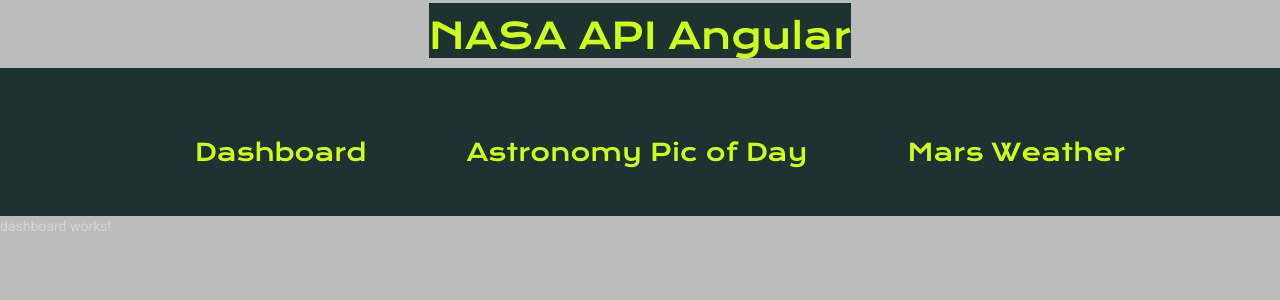
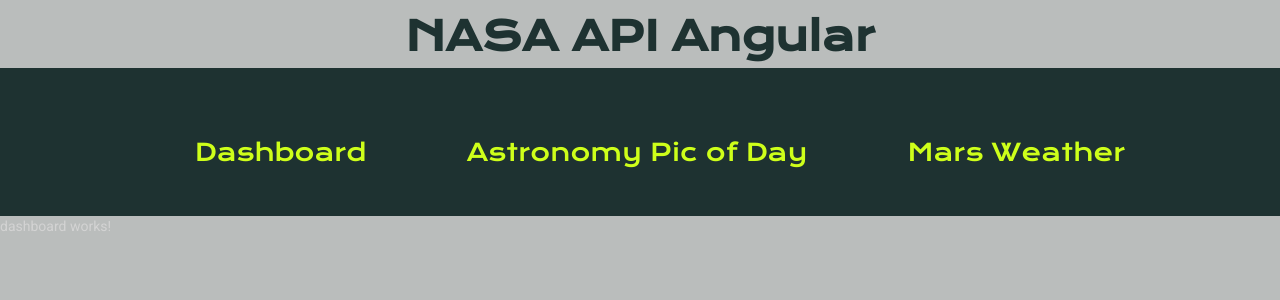
Before and after one commit to isaak-treat/NASA-API-Angular, an Angular app: page /dashboard in a window 1280 px wide. Shown: the top 300 px of the page. Built offline with nearby package versions, Linux system fonts and the light colour scheme.

Commit message:
Updated css colors for heading.

```diff
--- a/src/app/app.component.css
+++ b/src/app/app.component.css
@@ -28,15 +28,16 @@
 
 h1 {
   font-family: 'Krona One', sans-serif;
-  font-size: 36px;
+  font-size: 40px;
+  font-weight: bold;
   text-align: center;
 
 }
   h1 a {
     padding-top: 10px;
     text-decoration: none;
-    color: #CEFF1A;
-    background-color: #1E3231;
+    color: #1E3231;
+    background-color: #babdbc;
     width: 100%;
   }
 
```
